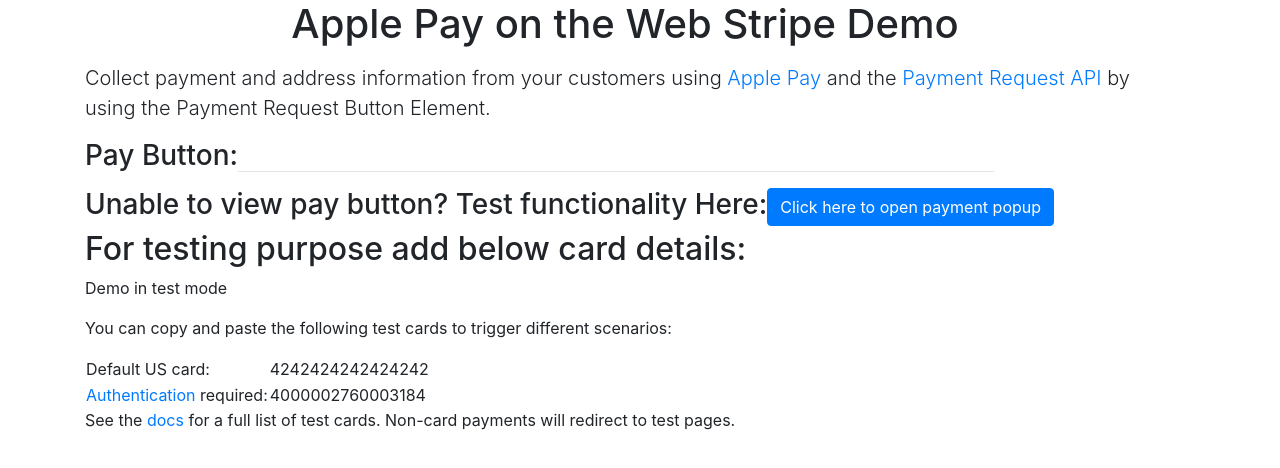
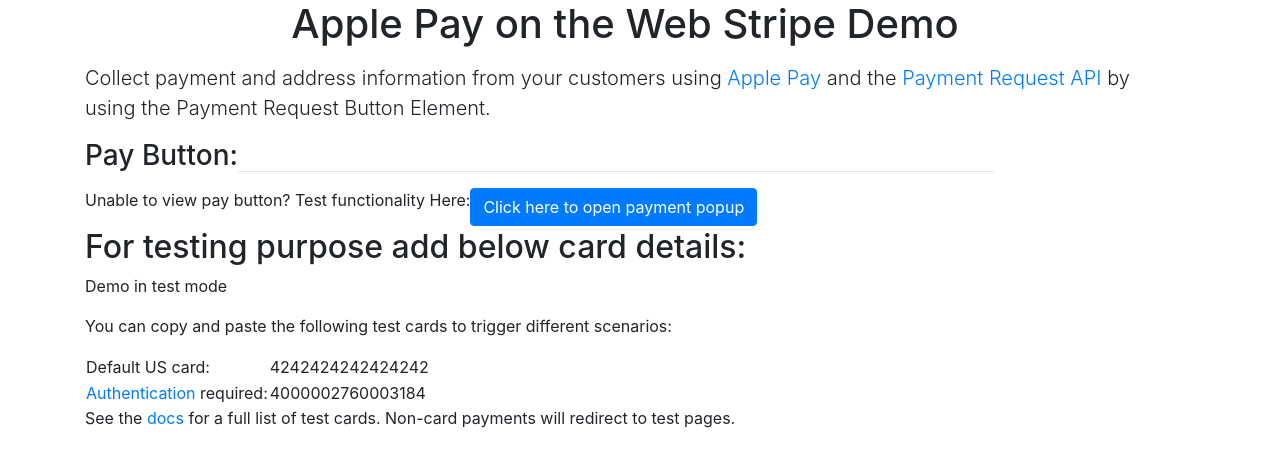
Before and after one commit to meetsoni15/stripe-with-apple-pay-web, a plain HTML site: page index.html in a window 1280 px wide. Drawn offline with nearby package versions, Linux system fonts and the light colour scheme; a script that the page names is missing.

Commit message:
update html element

```diff
--- a/index.html
+++ b/index.html
@@ -26,7 +26,7 @@
           </div>
         </div>
         <div class="row col-sm-12">
-                <h3>Unable to view pay button? Test functionality Here:</h3>
+                <p>Unable to view pay button? Test functionality Here:</p>
                 <div id="">
                 <Button class="btn btn-primary" onclick="AddPaymentMethod()">Click here to open payment popup</Button>
                 </div>
```
